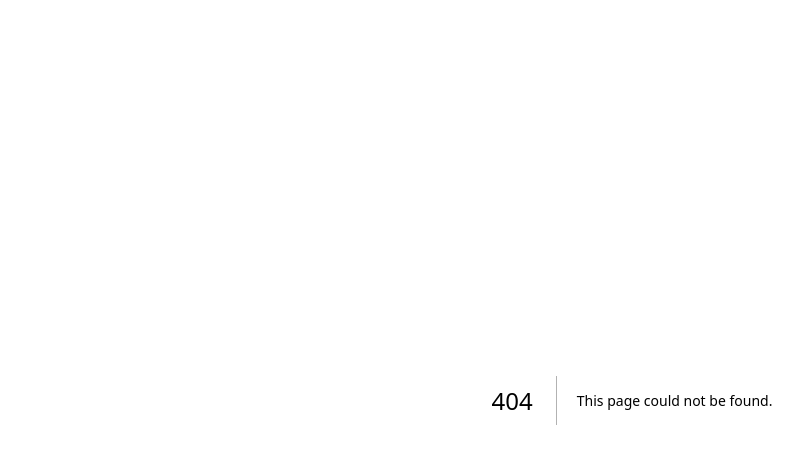
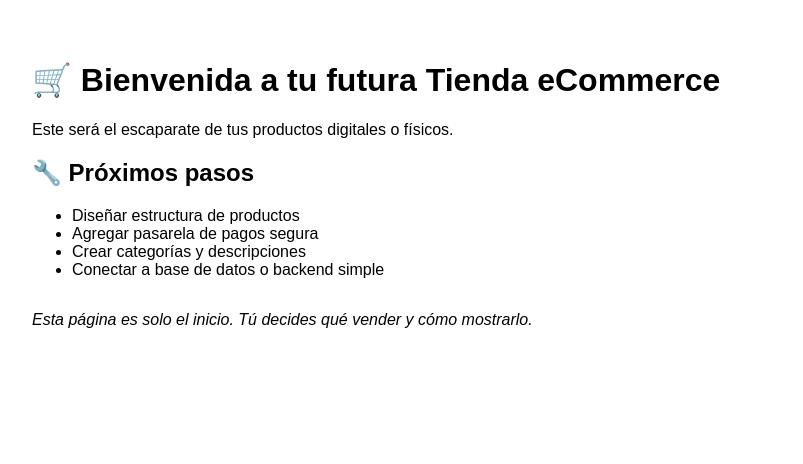
Before and after one commit to Isabel71btc/estrategia-btc-2025, a Next.js app: page /tienda in a window 1280 px wide. Before the commit this address had no page. Shown: the top 464 px of the page, without its empty margins (8-811 px from the left). Built offline with nearby package versions, Linux system fonts and the light colour scheme.

Commit message:
Create page.jsx

```diff
--- /dev/null
+++ b/app/tienda/page.jsx
@@ -0,0 +1,20 @@
+export default function Tienda() {
+  return (
+    <div style={{ padding: '2rem', fontFamily: 'sans-serif' }}>
+      <h1>🛒 Bienvenida a tu futura Tienda eCommerce</h1>
+      <p>Este será el escaparate de tus productos digitales o físicos.</p>
+
+      <h2>🔧 Próximos pasos</h2>
+      <ul>
+        <li>Diseñar estructura de productos</li>
+        <li>Agregar pasarela de pagos segura</li>
+        <li>Crear categorías y descripciones</li>
+        <li>Conectar a base de datos o backend simple</li>
+      </ul>
+
+      <p style={{ marginTop: '2rem', fontStyle: 'italic' }}>
+        Esta página es solo el inicio. Tú decides qué vender y cómo mostrarlo.
+      </p>
+    </div>
+  );
+}
```
